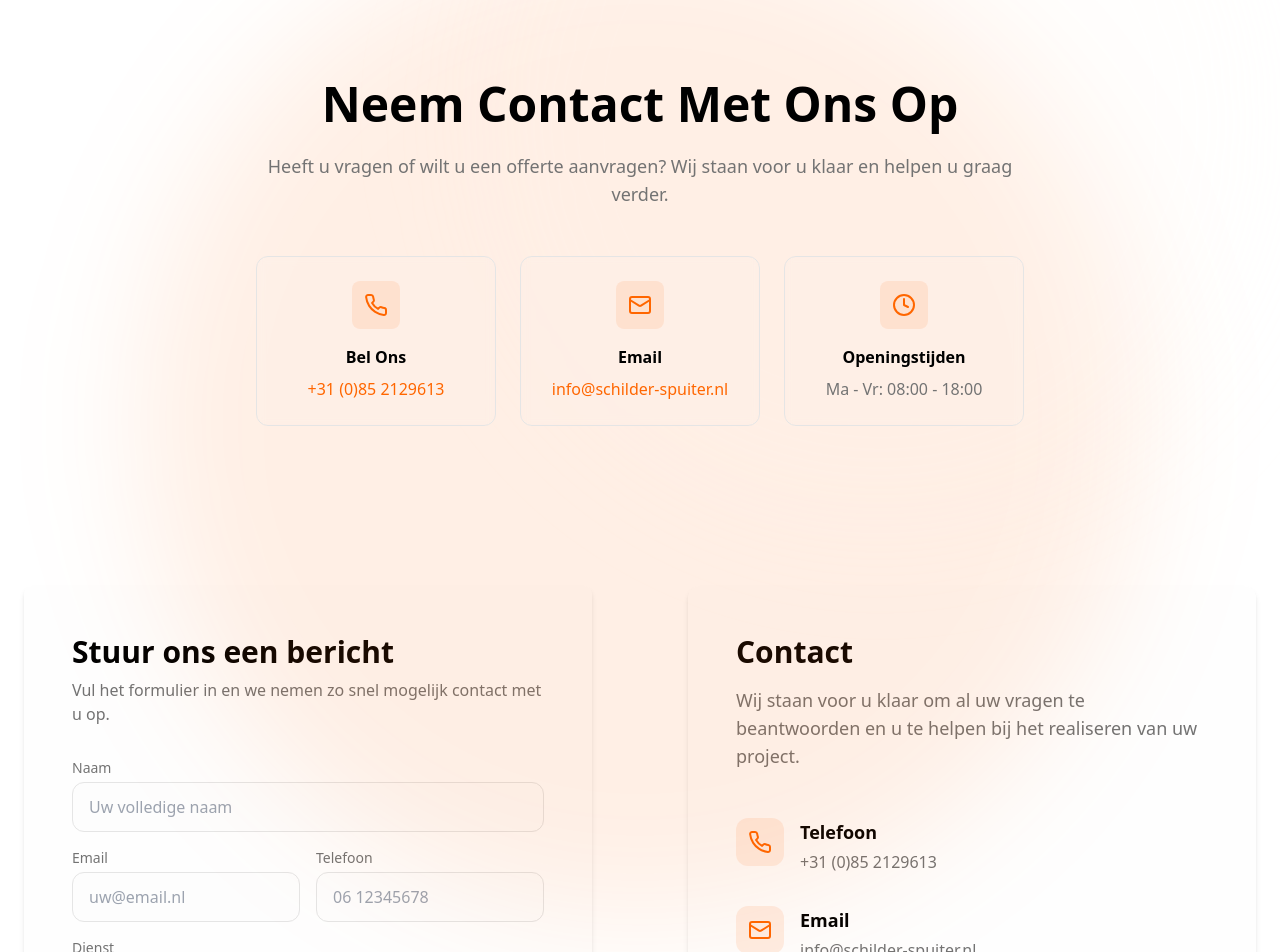
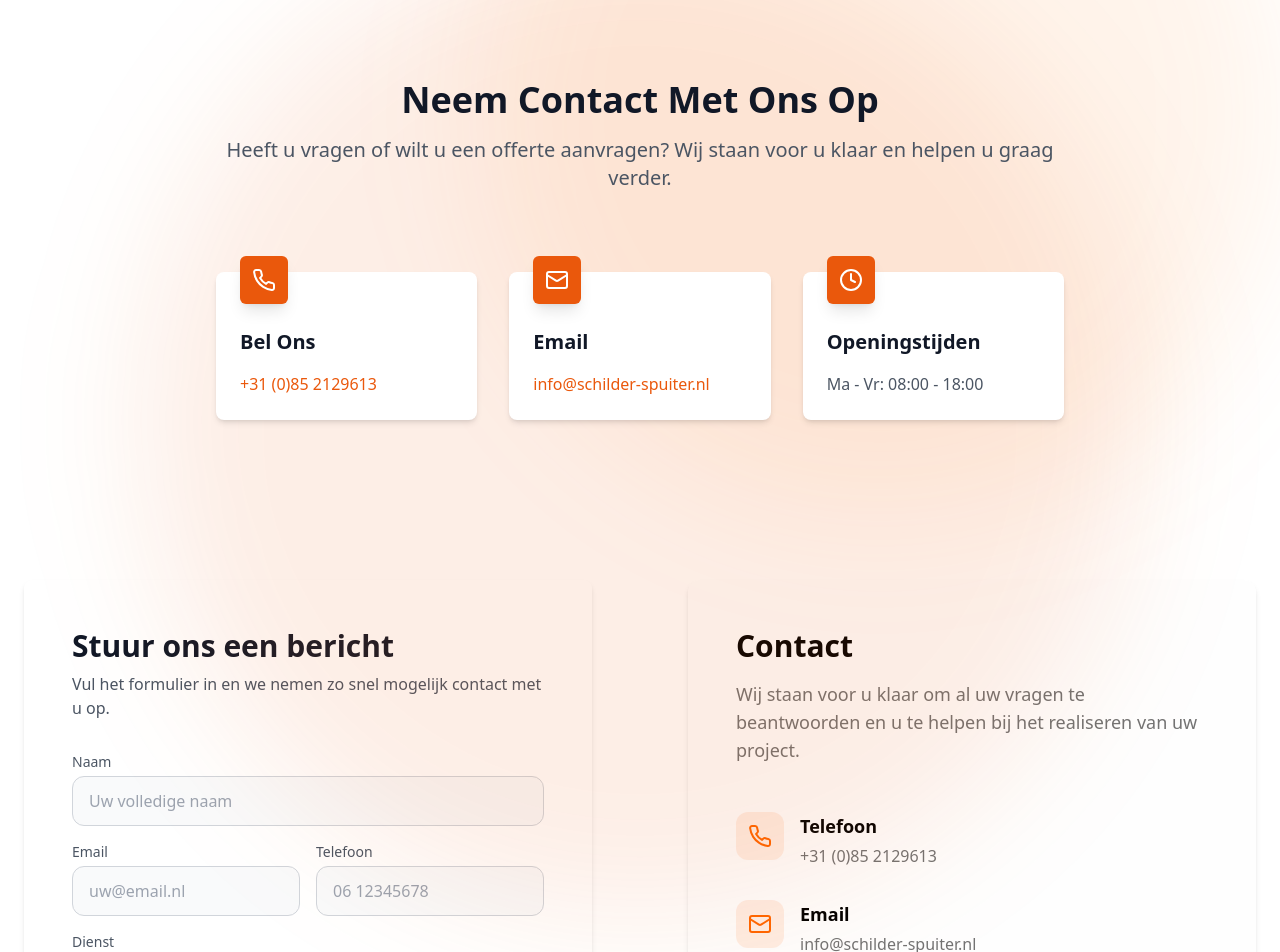
Before and after one commit to BernardusMolkenboer/schilderspuiter, a Next.js app: page /contact in a window 1280 px wide. Shown: the part 80-1032 px from the top of the page. Built offline with nearby package versions, Linux system fonts and the light colour scheme.

Commit message:
Contact Hero Fix

```diff
--- a/src/components/contact/ContactForm.tsx
+++ b/src/components/contact/ContactForm.tsx
@@ -82,12 +82,12 @@ export default function ContactForm() {
   };
 
   return (
-    <div className="rounded-lg bg-muted/10 p-8 shadow-md lg:p-12">
+    <div className="rounded-lg bg-white p-8 shadow-md dark:bg-neutral-800 lg:p-12">
       <div className="mb-8">
-        <h2 className="text-3xl font-bold text-foreground">
+        <h2 className="text-3xl font-bold text-gray-900 dark:text-white">
           Stuur ons een bericht
         </h2>
-        <p className="mt-2 text-muted-foreground">
+        <p className="mt-2 text-gray-600 dark:text-gray-400">
           Vul het formulier in en we nemen zo snel mogelijk contact met u op.
         </p>
       </div>
@@ -97,7 +97,7 @@ export default function ContactForm() {
           <div>
             <label
               htmlFor="name"
-              className="block text-sm font-medium text-muted-foreground"
+              className="block text-sm font-medium text-gray-600 dark:text-gray-400"
             >
               Naam
             </label>
@@ -108,7 +108,7 @@ export default function ContactForm() {
               value={formData.name}
               onChange={handleChange}
               required
-              className="mt-1 block w-full rounded-xl border border-border bg-muted/10 px-4 py-3 focus:border-primary focus:ring-2 focus:ring-primary/50"
+              className="mt-1 block w-full rounded-xl border border-gray-300 bg-gray-50 px-4 py-3 focus:border-primary focus:ring-2 focus:ring-primary/50 dark:border-neutral-700 dark:bg-neutral-900"
               placeholder="Uw volledige naam"
             />
           </div>
@@ -116,7 +116,7 @@ export default function ContactForm() {
             <div>
               <label
                 htmlFor="email"
-                className="block text-sm font-medium text-muted-foreground"
+                className="block text-sm font-medium text-gray-600 dark:text-gray-400"
               >
                 Email
               </label>
@@ -127,14 +127,14 @@ export default function ContactForm() {
                 value={formData.email}
                 onChange={handleChange}
                 required
-                className="mt-1 block w-full rounded-xl border border-border bg-muted/10 px-4 py-3 focus:border-primary focus:ring-2 focus:ring-primary/50"
+                className="mt-1 block w-full rounded-xl border border-gray-300 bg-gray-50 px-4 py-3 focus:border-primary focus:ring-2 focus:ring-primary/50 dark:border-neutral-700 dark:bg-neutral-900"
                 placeholder="uw@email.nl"
               />
             </div>
             <div>
               <label
                 htmlFor="phone"
-                className="block text-sm font-medium text-muted-foreground"
+                className="block text-sm font-medium text-gray-600 dark:text-gray-400"
               >
                 Telefoon
               </label>
@@ -144,7 +144,7 @@ export default function ContactForm() {
                 name="phone"
                 value={formData.phone}
                 onChange={handleChange}
-                className="mt-1 block w-full rounded-xl border border-border bg-muted/10 px-4 py-3 focus:border-primary focus:ring-2 focus:ring-primary/50"
+                className="mt-1 block w-full rounded-xl border border-gray-300 bg-gray-50 px-4 py-3 focus:border-primary focus:ring-2 focus:ring-primary/50 dark:border-neutral-700 dark:bg-neutral-900"
                 placeholder="06 12345678"
               />
             </div>
@@ -152,7 +152,7 @@ export default function ContactForm() {
           <div>
             <label
               htmlFor="service"
-              className="block text-sm font-medium text-muted-foreground"
+              className="block text-sm font-medium text-gray-600 dark:text-gray-400"
             >
               Dienst
             </label>
@@ -162,7 +162,7 @@ export default function ContactForm() {
               value={formData.service}
               onChange={handleChange}
               required
-              className="mt-1 block w-full rounded-xl border border-border bg-muted/10 px-4 py-3 focus:border-primary focus:ring-2 focus:ring-primary/50"
+              className="mt-1 block w-full rounded-xl border border-gray-300 bg-gray-50 px-4 py-3 focus:border-primary focus:ring-2 focus:ring-primary/50 dark:border-neutral-700 dark:bg-neutral-900"
             >
               <option value="">Selecteer een dienst</option>
               <option value="spackspuiten">Spackspuiten</option>
@@ -174,7 +174,7 @@ export default function ContactForm() {
           <div>
             <label
               htmlFor="message"
-              className="block text-sm font-medium text-muted-foreground"
+              className="block text-sm font-medium text-gray-600 dark:text-gray-400"
             >
               Bericht
             </label>
@@ -185,7 +185,7 @@ export default function ContactForm() {
               onChange={handleChange}
               required
               rows={4}
-              className="mt-1 block w-full resize-none rounded-xl border border-border bg-muted/10 px-4 py-3 focus:border-primary focus:ring-2 focus:ring-primary/50"
+              className="mt-1 block w-full resize-none rounded-xl border border-gray-300 bg-gray-50 px-4 py-3 focus:border-primary focus:ring-2 focus:ring-primary/50 dark:border-neutral-700 dark:bg-neutral-900"
               placeholder="Beschrijf uw project of vraag..."
             />
           </div>
@@ -213,8 +213,8 @@ export default function ContactForm() {
         <div
           className={`mt-4 rounded-xl p-4 ${
             resultMessage.includes("succesvol")
-              ? "bg-green-100 text-green-700"
-              : "bg-red-100 text-red-700"
+              ? "bg-green-100 text-green-700 dark:bg-green-900 dark:text-green-300"
+              : "bg-red-100 text-red-700 dark:bg-red-900 dark:text-red-300"
           }`}
         >
           {resultMessage}
--- a/src/components/contact/ContactHero.tsx
+++ b/src/components/contact/ContactHero.tsx
@@ -2,22 +2,24 @@ import { Mail, Phone, Clock } from "lucide-react";
 
 export default function ContactHero() {
   return (
-    <section className="relative bg-background pb-24 pt-40 transition-colors duration-300">
+    <section className="relative pb-24 pt-40 transition-colors duration-300 dark:bg-neutral-900">
       {/* Decorative elements */}
       <div className="absolute inset-0">
-        <div className="absolute left-1/2 top-0 h-[1000px] w-[1000px] -translate-x-1/2 rounded-full bg-primary/10 blur-3xl" />
-        <div className="absolute bottom-0 right-0 h-[800px] w-[800px] rounded-full bg-secondary/10 blur-3xl" />
+        <div className="absolute left-1/2 top-0 h-[1000px] w-[1000px] -translate-x-1/2 rounded-full bg-orange-600/10 blur-3xl" />
+        <div className="absolute bottom-0 right-0 h-[800px] w-[800px] rounded-full bg-orange-400/10 blur-3xl" />
       </div>
-      <div className="relative z-10 mx-auto max-w-screen-xl px-6">
-        <div className="mx-auto max-w-3xl text-center">
-          <h1 className="mb-6 text-4xl font-bold text-foreground md:text-5xl">
+      <div className="relative z-10 mx-auto max-w-4xl px-4 sm:px-6">
+        <div className="text-center">
+          <h1 className="text-3xl font-bold text-gray-900 dark:text-white sm:text-4xl">
             Neem Contact Met Ons Op
           </h1>
-          <p className="mb-12 text-lg text-muted-foreground">
+          <p className="mt-4 text-xl text-gray-600 dark:text-gray-400">
             Heeft u vragen of wilt u een offerte aanvragen? Wij staan voor u
             klaar en helpen u graag verder.
           </p>
-          <div className="grid gap-6 md:grid-cols-3">
+        </div>
+
+        <div className="mt-20 grid grid-cols-1 gap-8 sm:grid-cols-2 lg:grid-cols-3">
           {[
             {
               icon: Phone,
@@ -36,30 +38,36 @@ export default function ContactHero() {
               title: "Openingstijden",
               info: "Ma - Vr: 08:00 - 18:00",
             },
-            ].map((item, index) => (
+          ].map((item, index) => {
+            const Icon = item.icon;
+            return (
               <div
                 key={index}
-                className="rounded-xl border border-border bg-muted/10 p-6 backdrop-blur-sm transition-colors hover:bg-muted/20"
+                className="relative rounded-lg bg-white p-6 shadow-md transition-shadow hover:shadow-lg dark:bg-neutral-800"
               >
-                <div className="mx-auto mb-4 flex h-12 w-12 items-center justify-center rounded-lg bg-primary/10">
-                  <item.icon className="h-6 w-6 text-primary" />
+                <div className="absolute -top-4 left-6">
+                  <div className="inline-flex items-center justify-center rounded-md bg-orange-600 p-3 shadow-lg">
+                    <Icon className="h-6 w-6 text-white" />
                   </div>
-                <h3 className="mb-2 font-semibold text-foreground">
+                </div>
+                <h3 className="mt-8 text-xl font-semibold text-gray-900 dark:text-white">
                   {item.title}
                 </h3>
                 {item.link ? (
                   <a
                     href={item.link}
-                    className="text-primary transition-colors hover:text-primary/80"
+                    className="mt-4 block text-base text-orange-600 transition-colors hover:text-orange-500"
                   >
                     {item.info}
                   </a>
                 ) : (
-                  <p className="text-muted-foreground">{item.info}</p>
+                  <p className="mt-4 text-base text-gray-600 dark:text-gray-400">
+                    {item.info}
+                  </p>
                 )}
               </div>
-            ))}
-          </div>
+            );
+          })}
         </div>
       </div>
     </section>
```
Lines whose indentation alone changed are shown as unchanged.
